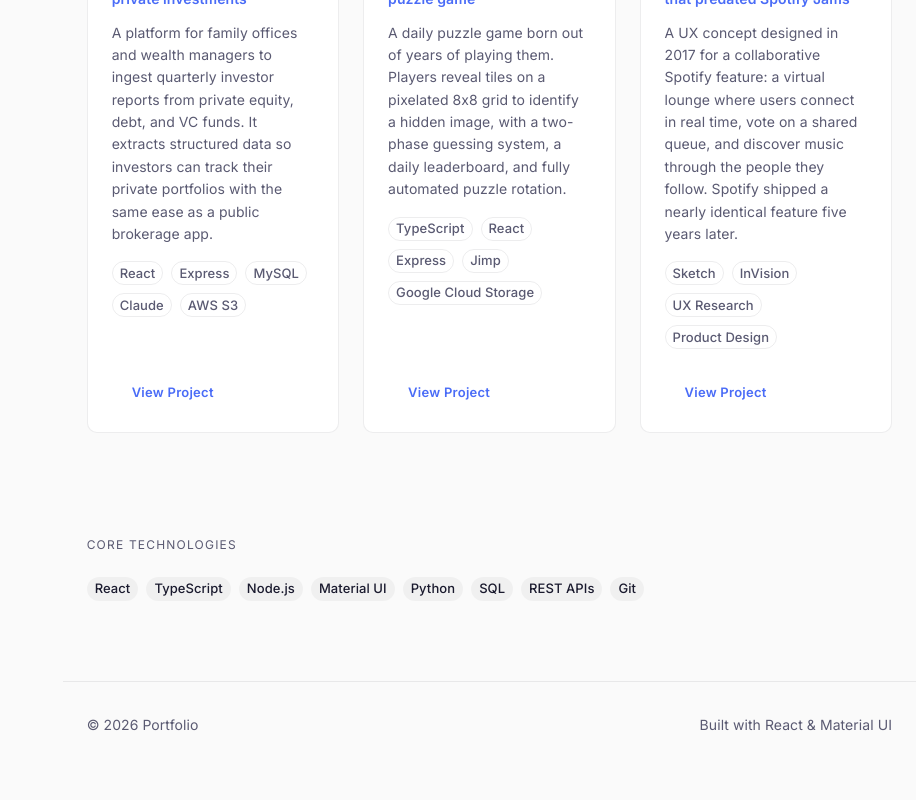
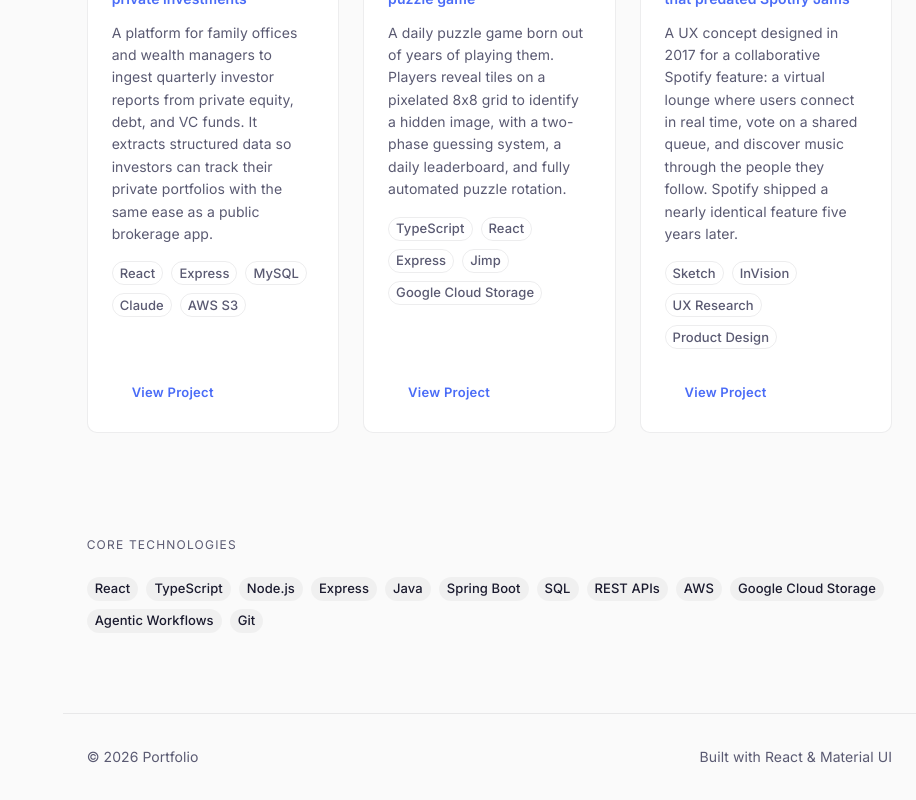
Before and after one commit to cartergran/portfolio, a React (Vite) app: page /#about in a window 1280 px wide. Shown: the part 2170-2970 px from the top of the page, without its empty margins (364-1280 px from the left). Before the commit the page ends 2938 px from the top, so only its background shows below. Built offline with nearby package versions, Linux system fonts and the light colour scheme; some icons are missing.

Commit message:
content: update core technologies skills strip

```diff
--- a/src/components/home/SkillsStrip.tsx
+++ b/src/components/home/SkillsStrip.tsx
@@ -7,10 +7,14 @@ const SKILLS = [
   'React',
   'TypeScript',
   'Node.js',
-  'Material UI',
-  'Python',
+  'Express',
+  'Java',
+  'Spring Boot',
   'SQL',
   'REST APIs',
+  'AWS',
+  'Google Cloud Storage',
+  'Agentic Workflows',
   'Git',
 ] as const;
 
```
